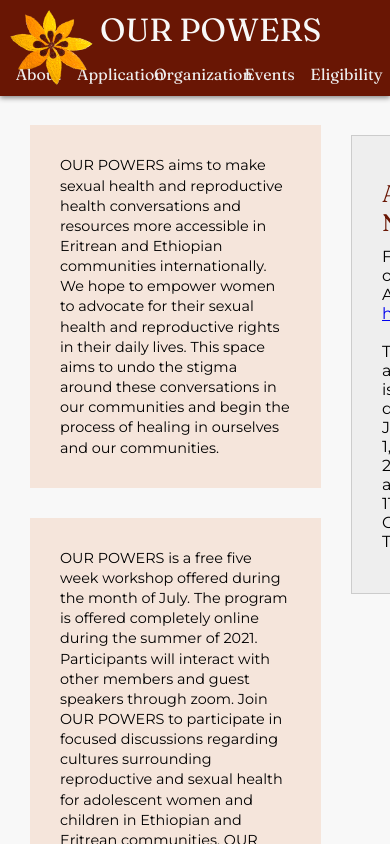
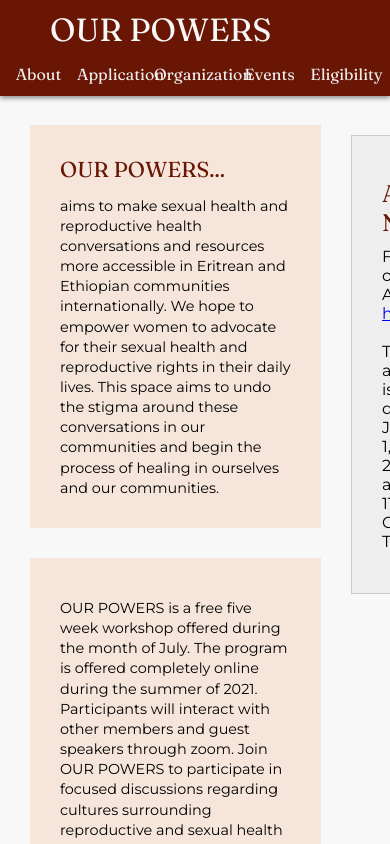
Before and after one commit to Ave-Wat/our-powers-website, a React (Create React App) app: page /#/ in a window 390 px wide. Shown: the top 844 px of the page. Built offline with nearby package versions, Linux system fonts and the light colour scheme.

Commit message:
updated org page

```diff
--- a/src/App.css
+++ b/src/App.css
@@ -144,19 +144,19 @@
 .pageContent {
   float: left;
   width: 75vw;
-  min-height: calc(100vh - 5.7em - 90px);
+  min-height: calc(100vh - 5.7em - 105px);
 	margin-top: -20px;
 }
 
 .soloPageContent {
   width: 100vw;
-  min-height: calc(100vh - 5.7em - 90px);
-	margin: -20px auto 0 auto;
+  min-height: calc(100vh - 5.7em - 105px);
 }
 
 .textContainer {
-  margin: 30px;
+  margin: 30px auto;
 	padding: 30px;
+	max-width: 65vw;
 	background: rgba(244, 211, 192, .5);
 	line-height: 1.4;
 	font-size: 90%;
@@ -188,7 +188,7 @@
 
 .sidebar {
   float: left;
-  width: 25vw;
+  width: calc(25vw - 10px);
   min-height: calc(100vh - 5.44em - 150px);
   /*border-width: 1px;
   border-left-style: solid;
@@ -235,4 +235,17 @@
 	iframe {
 		width: 90vw;
 	}
+
+	.textContainer {
+		margin: 30px;
+		max-width: 90vw;
+	}
+
+	#logo {
+		width: 0px;
+	}
+
+	header h1 {
+		margin: 10px 10px 10px 50px;
+	}
 }
--- a/src/TextContainer.js
+++ b/src/TextContainer.js
@@ -1,9 +1,10 @@
 function TextContainer(props){
   const text = props.text;
-  const list = props.list;
+  const title = props.title;
   return (
     <div className="textContainer">
-    <div>{text}</div>
+      <h2>{title}</h2>
+      <div>{text}</div>
     </div>
   );
 }
--- a/src/pages/About.js
+++ b/src/pages/About.js
@@ -6,7 +6,8 @@
     <div className="sidebarPageContainer">
       <div className="pageContent">
         <TextContainer
-        text="OUR POWERS aims to make sexual health and reproductive health conversations and resources more accessible in Eritrean and Ethiopian communities internationally. We hope to empower women to advocate for their sexual health and reproductive rights in their daily lives. This space aims to undo the stigma around these conversations in our communities and begin the process of healing in ourselves and our communities."
+        title="OUR POWERS..."
+        text="aims to make sexual health and reproductive health conversations and resources more accessible in Eritrean and Ethiopian communities internationally. We hope to empower women to advocate for their sexual health and reproductive rights in their daily lives. This space aims to undo the stigma around these conversations in our communities and begin the process of healing in ourselves and our communities."
         />
         <TextContainer
         text="OUR POWERS is a free five week workshop offered during the month of July. The program is offered completely online during the summer of 2021. Participants will interact with other members and guest speakers through zoom. Join OUR POWERS to participate in focused discussions regarding cultures surrounding reproductive and sexual health for adolescent women and children in Ethiopian and Eritrean communities. OUR POWERS participants are given the opportunity to connect with guest speakers every week to gain a better understanding of cultural influences on contraceptive methods, public health trends, rape culture, sexual and gender idenitity, and mental health. This workshop aspires to create a safe and educational space for open and honest dialogue to occur. OUR POWERS hopes to foster an environment where inquiries and discussions about sexual and reproductive health are answered and encouraged."
--- a/src/pages/Eligibility.js
+++ b/src/pages/Eligibility.js
@@ -1,8 +1,9 @@
 import TextContainer from '../TextContainer';
 
 const Eligibility = () => (
-  <div className="pageContent">
+  <div className="soloPageContent">
     <TextContainer
+      title="Eligibility"
       text="Any Ethiopian and/or Eritrean that identifies as a person passionate and interested in interacting with and expanding proper education regarding sexual and reproductive health representation is welcome to participate in the workshop. The topics covered in the workshop will lean heavily towards young women and children’s experiences in Ethiopia and Eritrea. This workshop will especially be useful for individuals with Ethiopian and Eritrean backgrounds. Please fill out this consent form before coming to the first meeting. If you need a hard copy sent to you, please let us know."
     />
   </div>
--- a/src/pages/Events.js
+++ b/src/pages/Events.js
@@ -2,12 +2,14 @@
 
 function Events () {
   return (
-    <div className="pageContent">
+    <div className="soloPageContent">
       <TextContainer
+        title="Structure"
         text="OUR POWERS is a new five-week summer workshop. Each week, there will be a different focus on sexual health and reproductive health. We will bring in guest speakers to inform and guide the conversations. The workshop is organized so there are two sessions every week. The purpose of the first session is to introduce the week’s topic, presented by a guest speaker. The second session is conducted by the workshop directors in smaller groups to openly discuss the week’s topic. There are activities and questions during the second sessions of each week to guide and encourage participants to have dialogue about how they experience and see each of the topics within their lives and communities."
       />
 
       <TextContainer
+        title="Timeline"
         text={["OUR POWERS is an entirely virtual workshop, so all sessions will be held over zoom. The topics covered for summer 2021 including the date of each session are as follows:",
           <ul>
           <li>
```
Also changed, not shown: src/pages/Organization.js (+9 -5 lines).
